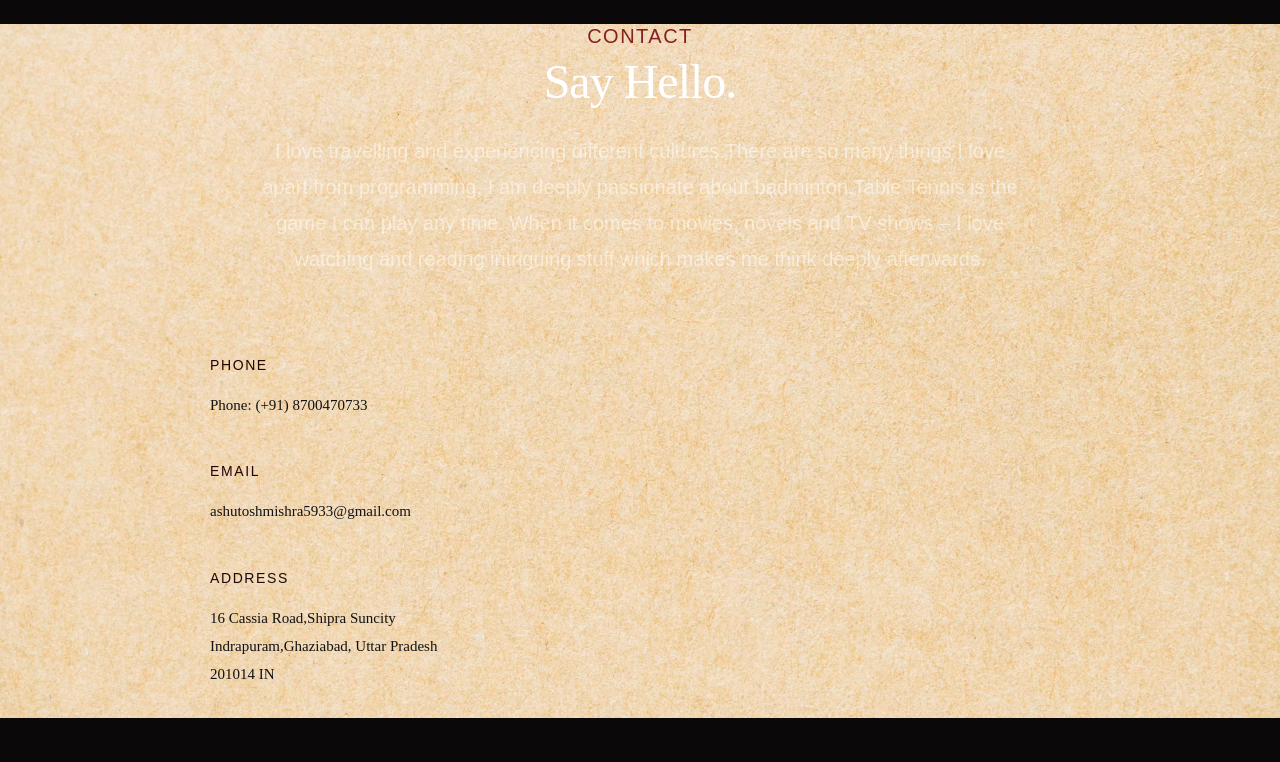
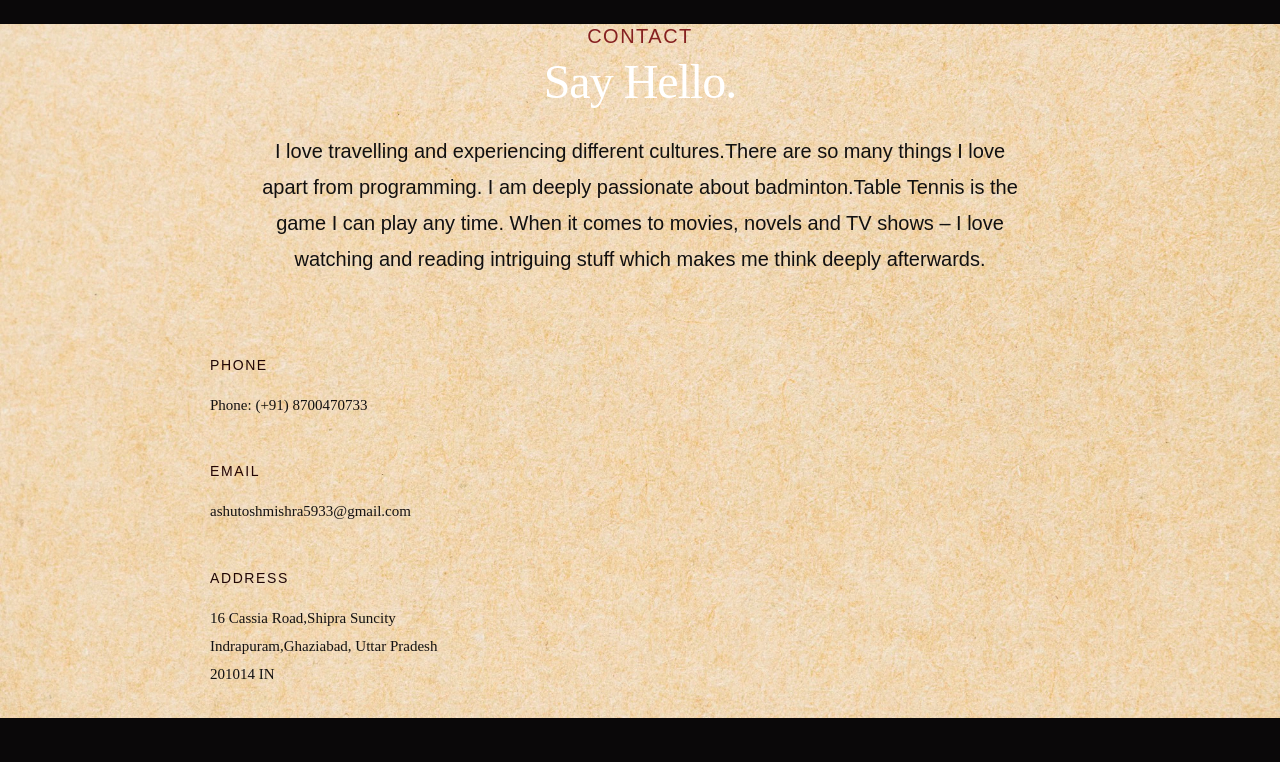
Before and after one commit to Colossal08/portfolio, a plain HTML site: page index.html in a window 1280 px wide. Shown: the part 3760-4522 px from the top of the page. Drawn offline with Linux system fonts and the light colour scheme; files whose address does not match are found by name.

Commit message:
Update index.html

```diff
--- a/index.html
+++ b/index.html
@@ -302,7 +302,7 @@
                 <h3>Contact</h3>
                 <h1>Say Hello.</h1>
 
-                <p class="lead" style="color: rbg(17, 16, 16)">I love travelling and experiencing different cultures.There are so many things I love apart from programming. I am deeply passionate about badminton.Table Tennis is the game I
+                <p class="lead" style="color: rgb(17, 16, 16)">I love travelling and experiencing different cultures.There are so many things I love apart from programming. I am deeply passionate about badminton.Table Tennis is the game I
                     can play any time. When it comes to movies, novels and TV shows – I love watching and reading intriguing stuff which makes me think deeply afterwards.</p>
             </div>
         </div>
```
